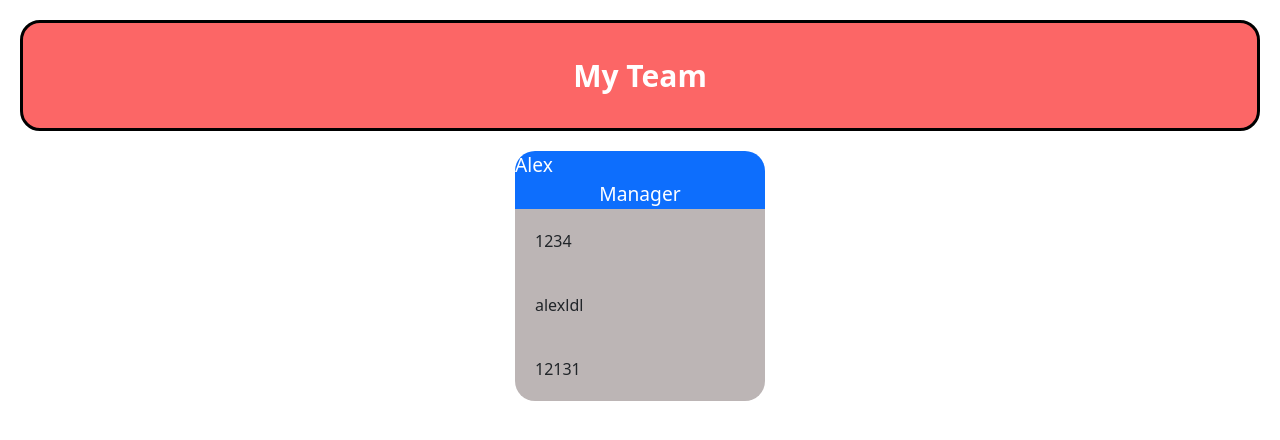
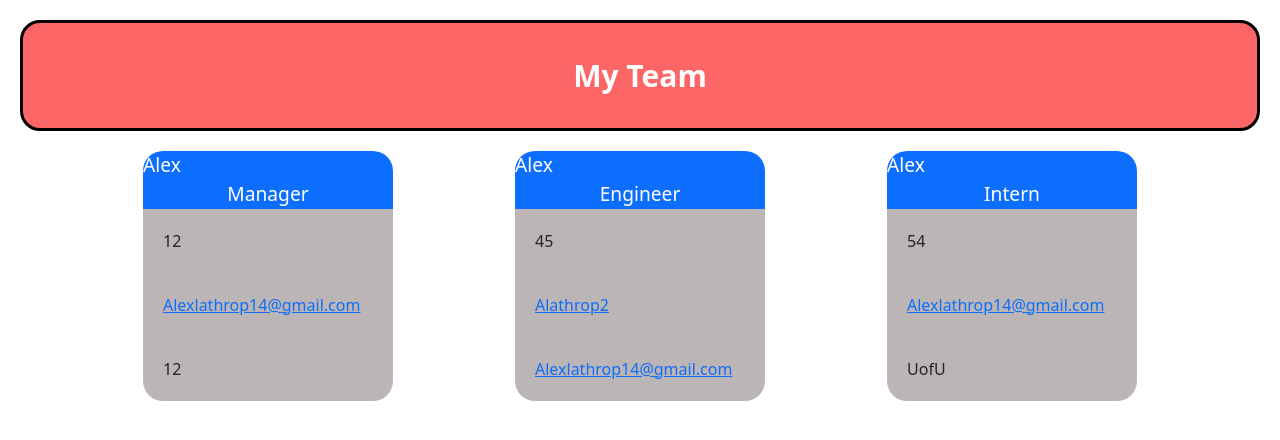
Before and after one commit to Alathrop2/Team-Profile-Generator, a website: page index.html in a window 1280 px wide. Drawn offline with nearby package versions, Linux system fonts and the light colour scheme.

Commit message:
finished README

```diff
--- a/develop/generateHTML.js
+++ b/develop/generateHTML.js
@@ -31,7 +31,7 @@ createMember = (data) => {
      <div id="Name" class="title bg-primary">${i.ManagerName}</div>
      <div id="Position" class="position bg-primary">Manager</div>
      <div class="ID">${i.ID}</div>
-     <div class="email">${i.Email}</div>
+     <div class="email"><a href="mailto:${i.Email}">${i.Email}</a></div>
      <div class="misc">${i.OfficeNumber}</div>
   </div>`;
     } else if ('EngineerName' in i) {
@@ -40,14 +40,14 @@ createMember = (data) => {
       <div id="Position" class="position bg-primary">Engineer</div>
       <div class="ID">${i.ID}</div>
       <div class="email"><a href="https://github.com/${i.Github}">${i.Github}</a></div>
-      <div class="misc">${i.Email}</div>
+      <div class="misc"><a href="mailto:${i.Email}">${i.Email}</a></div>
    </div>`;
     } else if ('InternName' in i) {
       memeberData += `<div class="intern">
       <div id="Name" class="title bg-primary">${i.InternName}</div>
       <div id="Position" class="position bg-primary">Intern</div>
       <div class="ID">${i.ID}</div>
-      <div class="email">${i.Email}</div>
+      <div class="email"><a href="mailto:${i.Email}">${i.Email}</a></div>
       <div class="misc">${i.School}</div>
    </div>`;
     }
--- a/index.html
+++ b/index.html
@@ -17,10 +17,22 @@
       <div class="manager">
      <div id="Name" class="title bg-primary">Alex</div>
      <div id="Position" class="position bg-primary">Manager</div>
-     <div class="ID">1234</div>
-     <div class="email">alexldl</div>
-     <div class="misc">12131</div>
-  </div>
+     <div class="ID">12</div>
+     <div class="email"><a href="mailto:Alexlathrop14@gmail.com">Alexlathrop14@gmail.com</a></div>
+     <div class="misc">12</div>
+  </div><div class="engineer">
+      <div id="Name" class="title bg-primary">Alex</div>
+      <div id="Position" class="position bg-primary">Engineer</div>
+      <div class="ID">45</div>
+      <div class="email"><a href="https://github.com/Alathrop2">Alathrop2</a></div>
+      <div class="misc"><a href="mailto:Alexlathrop14@gmail.com">Alexlathrop14@gmail.com</a></div>
+   </div><div class="intern">
+      <div id="Name" class="title bg-primary">Alex</div>
+      <div id="Position" class="position bg-primary">Intern</div>
+      <div class="ID">54</div>
+      <div class="email"><a href="mailto:Alexlathrop14@gmail.com">Alexlathrop14@gmail.com</a></div>
+      <div class="misc">UofU</div>
+   </div>
       </div>
     </body>
   </html>
--- a/index.js
+++ b/index.js
@@ -145,7 +145,7 @@ init();
 // WHEN I am prompted for my team members and their information
 //? an HTML file is generated that displays a nicely formatted team roster based on user input
 // WHEN I click on an email address in the HTML
-// todo my default email program opens and populates the TO field of the email with the address
+//? my default email program opens and populates the TO field of the email with the address
 // WHEN I click on the GitHub username
 //? that GitHub profile opens in a new tab
 // WHEN I start the application
```
